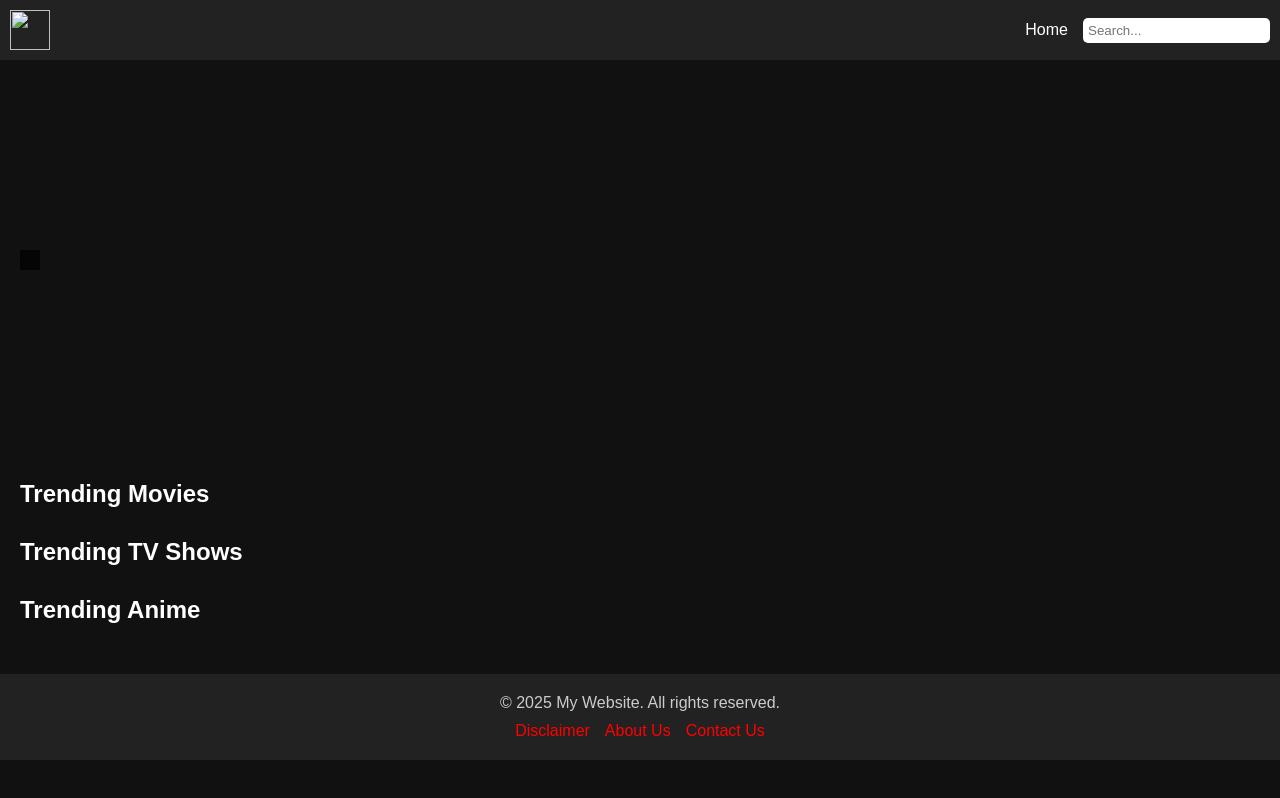
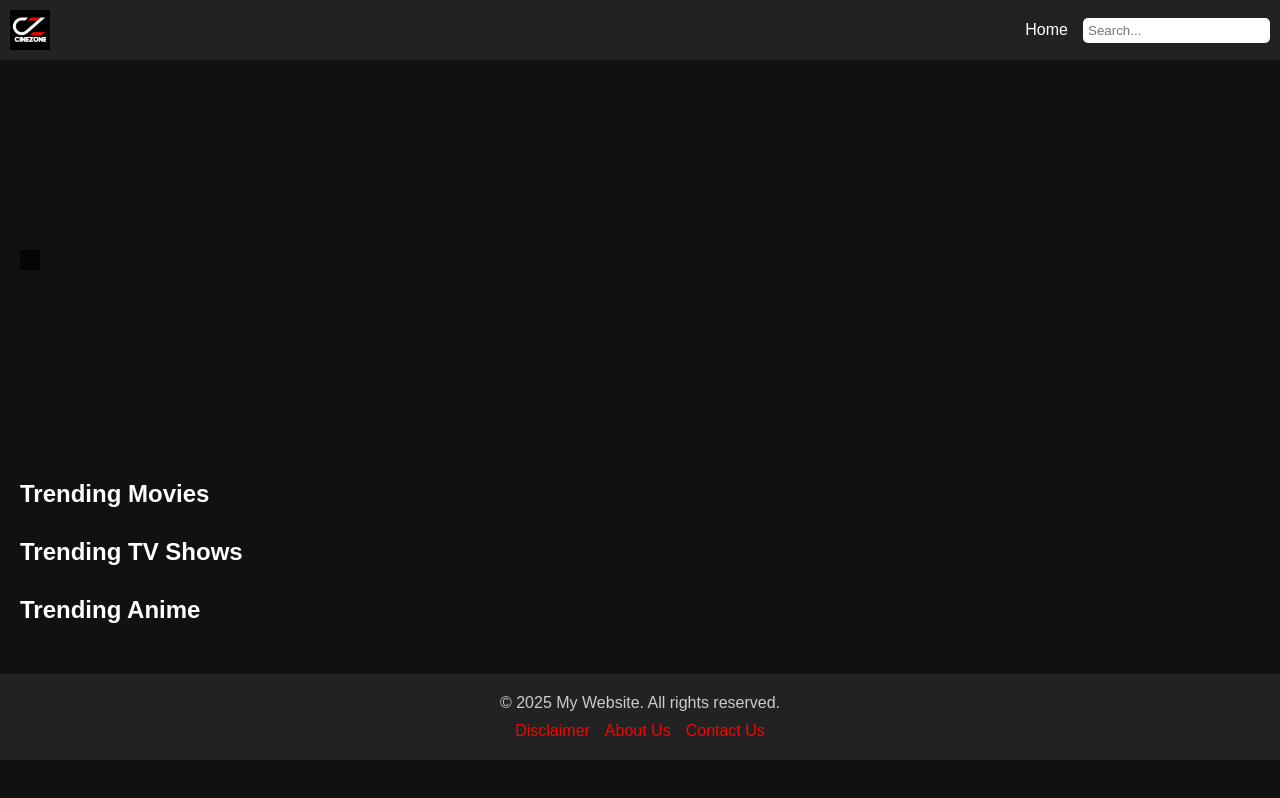
Before and after one commit to samdsecond/cinezone, a plain HTML site: page my-website/index.html in a window 1280 px wide. Drawn offline with Linux system fonts and the light colour scheme; no server answers.

Commit message:
index.html

```diff
--- a/my-website/index.html
+++ b/my-website/index.html
@@ -14,7 +14,7 @@
 <body>
   <div class="navbar">
     <div class="logo">
-		  <img src="logo.png">
+		  <img src="logo/logo.JPG">
 	  </div>
     <div class="nav-links">
       <a href="index.html">Home</a>
```
